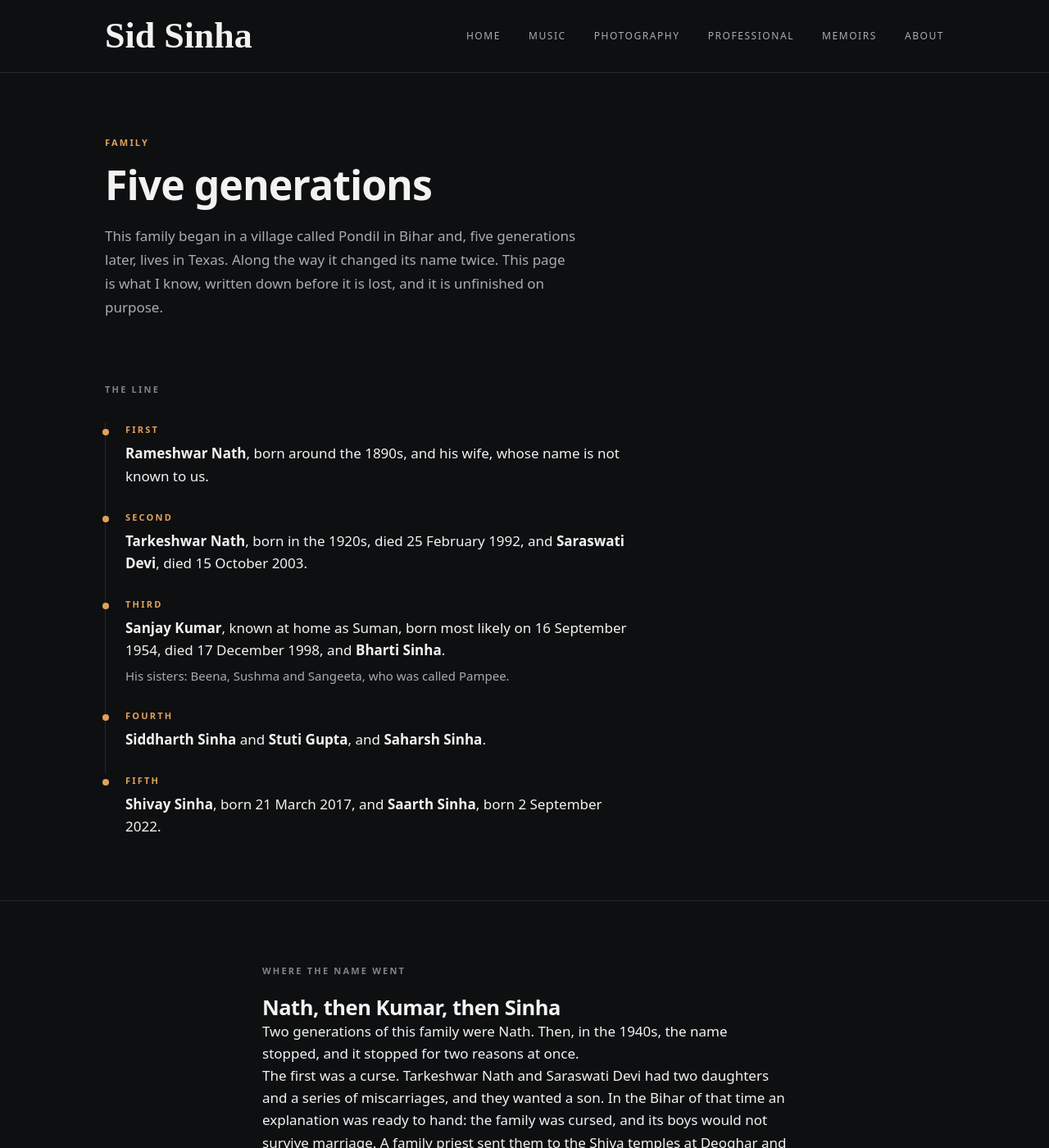
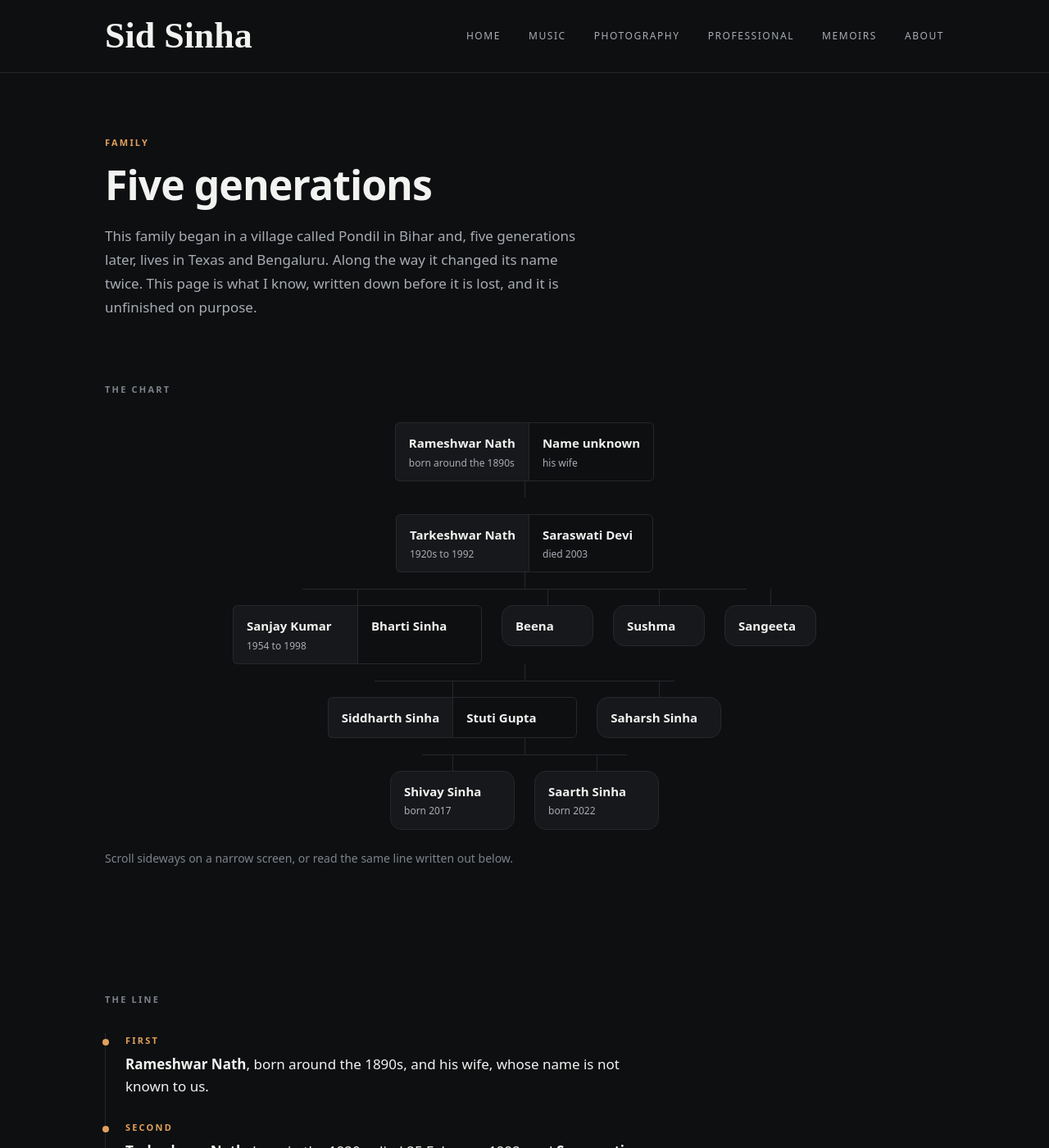
Before and after one commit to SidSays/SidSays.github.io, a Jekyll site: the page built from family.html, in a window 1280 px wide and 1400 px high. Shown: the whole window at 82% size. Built offline with Jekyll 4.4.1, drawn with Linux system fonts in a browser that asks for light colours; some web fonts are replaced.

Commit message:
Add files via upload

```diff
--- a/family.html
+++ b/family.html
@@ -12,10 +12,60 @@ description: "Five generations of Siddharth Sinha's family, from Pondil village
     <h1 class="page-title">Five generations</h1>
     <p class="page-intro">
       This family began in a village called Pondil in Bihar and, five
-      generations later, lives in Texas. Along the way it changed its
+      generations later, lives in Texas and Bengaluru. Along the way it changed its
       name twice. This page is what I know, written down before it is
       lost, and it is unfinished on purpose.
     </p>
+  </div>
+</section>
+
+<section class="section">
+  <div class="wrap">
+    <p class="section-label">The chart</p>
+
+    <div class="chart">
+      <div class="chart-inner">
+
+        <div class="gen">
+          <div class="unit couple">
+            <div class="node"><span class="node-name">Rameshwar Nath</span><span class="node-meta">born around the 1890s</span></div>
+            <div class="node node-spouse"><span class="node-name">Name unknown</span><span class="node-meta">his wife</span></div>
+          </div>
+        </div>
+
+        <div class="gen">
+          <div class="unit couple">
+            <div class="node"><span class="node-name">Tarkeshwar Nath</span><span class="node-meta">1920s to 1992</span></div>
+            <div class="node node-spouse"><span class="node-name">Saraswati Devi</span><span class="node-meta">died 2003</span></div>
+          </div>
+        </div>
+
+        <div class="gen siblings">
+          <div class="unit couple">
+            <div class="node"><span class="node-name">Sanjay Kumar</span><span class="node-meta">1954 to 1998</span></div>
+            <div class="node node-spouse"><span class="node-name">Bharti Sinha</span></div>
+          </div>
+          <div class="unit"><div class="node node-plain"><span class="node-name">Beena</span></div></div>
+          <div class="unit"><div class="node node-plain"><span class="node-name">Sushma</span></div></div>
+          <div class="unit"><div class="node node-plain"><span class="node-name">Sangeeta</span></div></div>
+        </div>
+
+        <div class="gen siblings">
+          <div class="unit couple">
+            <div class="node"><span class="node-name">Siddharth Sinha</span></div>
+            <div class="node node-spouse"><span class="node-name">Stuti Gupta</span></div>
+          </div>
+          <div class="unit"><div class="node"><span class="node-name">Saharsh Sinha</span></div></div>
+        </div>
+
+        <div class="gen siblings">
+          <div class="unit"><div class="node"><span class="node-name">Shivay Sinha</span><span class="node-meta">born 2017</span></div></div>
+          <div class="unit"><div class="node"><span class="node-name">Saarth Sinha</span><span class="node-meta">born 2022</span></div></div>
+        </div>
+
+      </div>
+    </div>
+    <p class="chart-note">Scroll sideways on a narrow screen, or read the same line written out below.</p>
   </div>
 </section>
 
```
